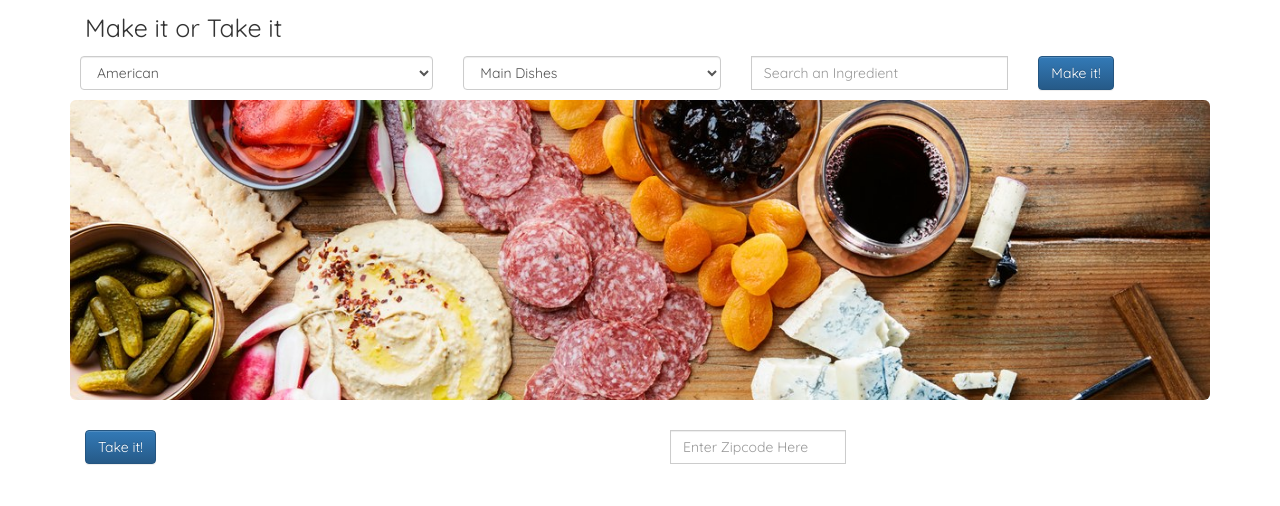
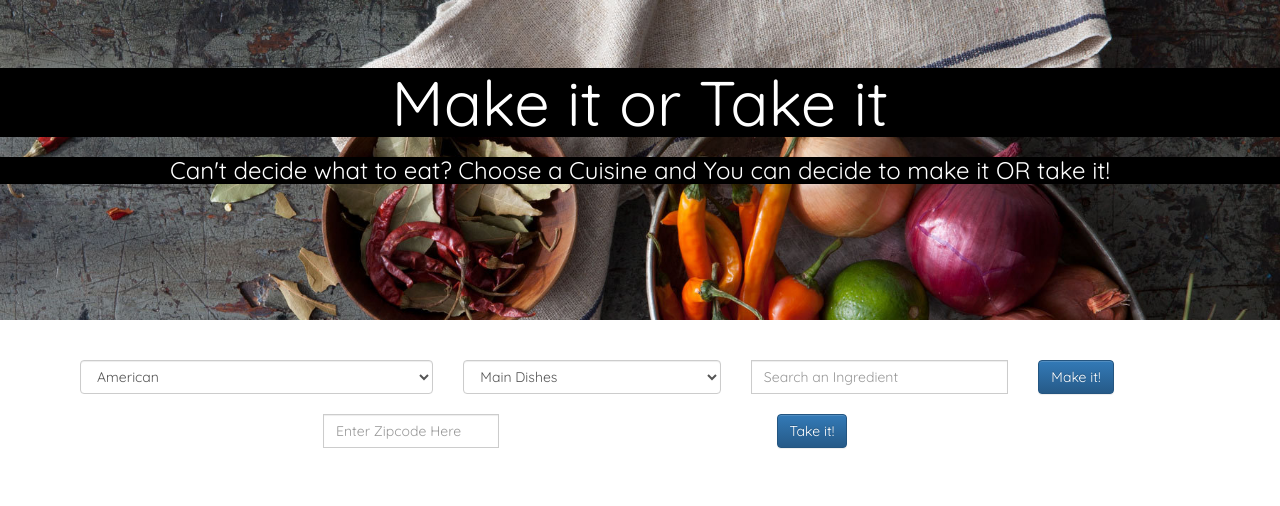
Before and after one commit to ThinMintz/MakeIt-or-TakeIt, a plain HTML site: page index.html in a window 1280 px wide. Drawn offline with nearby package versions, Linux system fonts and the light colour scheme; some packages are replaced by stand-ins of ours.

Commit message:
frontend

```diff
--- a/assets/CSS/style.css
+++ b/assets/CSS/style.css
@@ -5,6 +5,12 @@ body {
 
 button:focus {
     outline: 0 !important;
+}
+
+#jumboText {
+	text-align: center;
+	color: white;
+	/*background-color: brown;*/
 }
 
 #titleRow {
@@ -24,12 +30,23 @@ button:focus {
 	width: 100%;
 }
 
+#headerText, #summaryText {
+	background-color: black;
+	background-opacity:0.5%;
+	text-align: center;
+	color: white;
+}
 
 .jumbotron {
-	background: url("../Images/platter.jpg");
+	background: url("../Images/veg.jpg");
 	background-size: 100%;
 	background-repeat: no-repeat;
-	height: 300px;
+	height: 320px;
+}
+
+#take-it {
+	padding: 10px;
+	margin-left: 20%;
 }
 
 .btn {
--- a/index.html
+++ b/index.html
@@ -19,15 +19,23 @@
 </head>
 <body>
 
-	<div class="container">
+	<!-- <div class="container">
 
 		<div class="row">
 			<div class="col-lg-12" id="titleRow">
 			<span class="text-center" id="title">Make it or Take it</span>
 			</div>
-		</div>
+		</div> -->
 
-		<div class="row" id="foodOptions">
+		<div class="jumbotron">
+	  		<!-- <div class="container"> -->
+	  		<!-- <div class="transbox"> -->
+	    	<h1 id="headerText">Make it or Take it</h1>
+	    	<h3 id="summaryText">Can't decide what to eat? Choose a Cuisine and You can decide to make it OR take it!</h3>
+	  		<!-- </div> -->
+	  	</div>
+	  	<div class="container">
+	  		<div class="row" id="foodOptions">
 			<form>
 				<div class= "col-md-4">
 					<select id="cuisineChoice" class="form-control">
@@ -77,27 +85,23 @@
 					<button id="makeIt" class="btn btn-primary" type="submit"><span>Make it!</span></button>
 				</div>
 			</form>
-		</div>
-
-		<div class="jumbotron">
-	  		<div class="container">
-	    	<!-- <h1>Make it or Take it!</h1> -->
-	  		</div>
+			</div>
     	</div>
 
 		<div class="container">
-			<div class= "row">
+			<div class= "row" id="take-it">
+				<div class="col-md-6" id="enterZip">
+					<div class="input-group">
+					      <input type="text" class="form-control" id="zipcode" placeholder="Enter Zipcode Here">
+					</div>
+				</div>
 				<div class="col-md-6">
 					<button id="takeIt" class="btn btn-primary" type="submit"><span>Take it!</span></button>
 				</div>
-
-				<div class="col-md-6">
-					<div class="input-group">
-					      <input type="text" class="form-control" id="zipcode" placeholder="Enter Zipcode Here">
-						</div>
-				</div>
 			</div>
 		</div>
+		<!-- </div> -->
+	<!-- </div> -->
 
 		<div class="container-fluid text-center">
 			<div id="recipeHome" class="row"></div>
```
Also changed, not shown: 2 other files.
